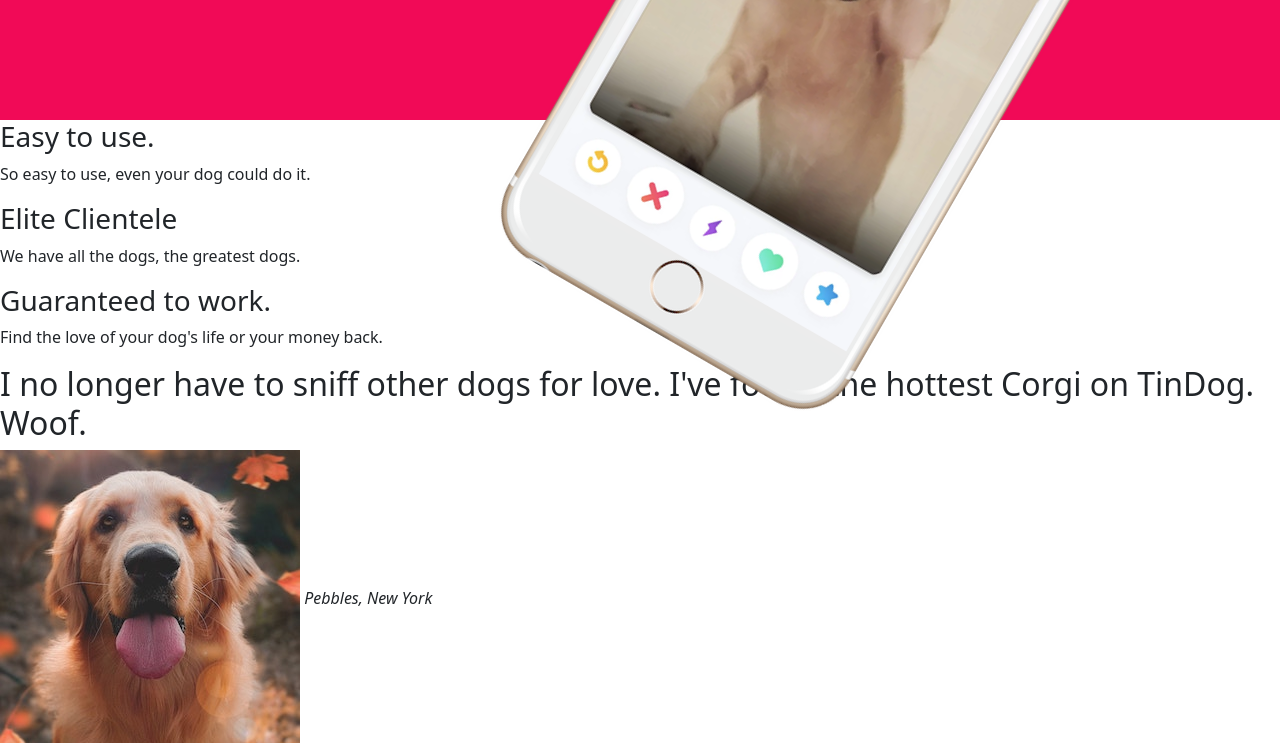
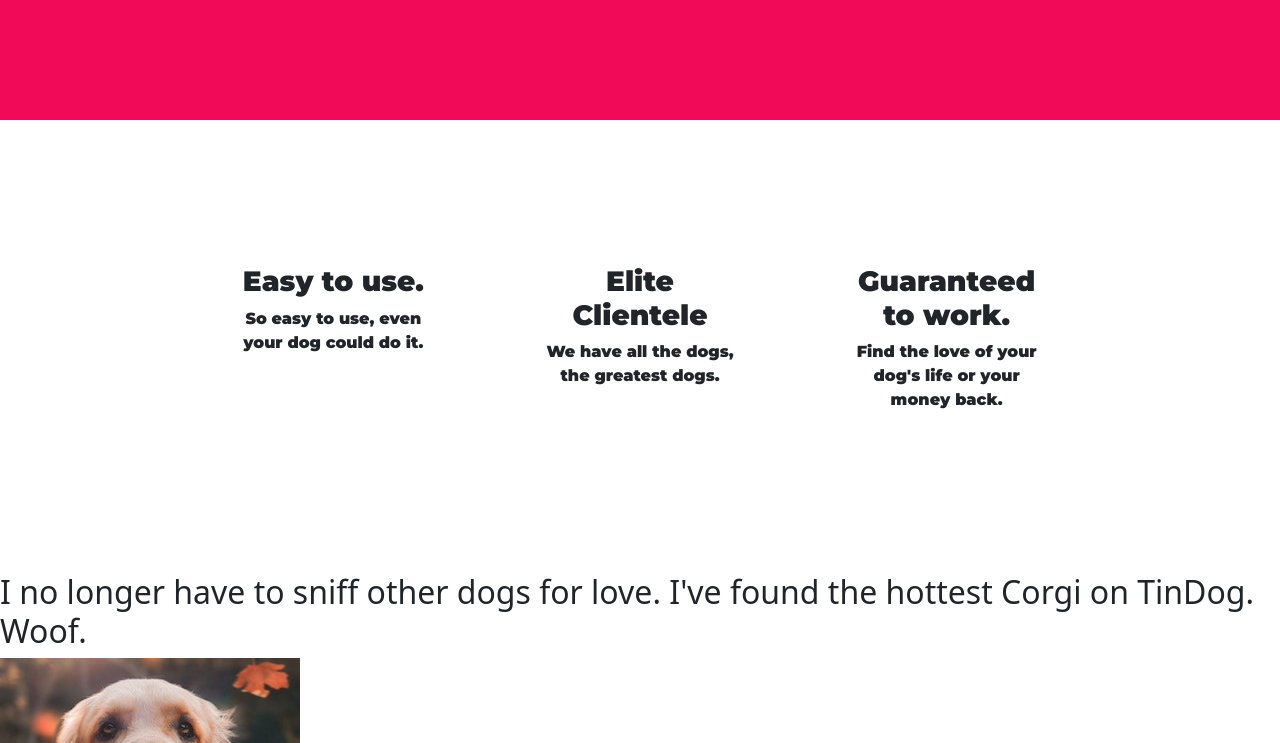
Before and after one commit to ANUSHKALA/Proj3_TinDog, a plain HTML site: page TinDog-Start-master/index.html in a window 1280 px wide. Shown: the part 1070-1813 px from the top of the page. Drawn offline with nearby package versions, Linux system fonts and the light colour scheme.

Commit message:
some changes

```diff
--- a/TinDog-Start-master/css/styles.css
+++ b/TinDog-Start-master/css/styles.css
@@ -14,7 +14,7 @@
 #h1 {
   color: aliceblue;
   font-family: "Montserrat", sans-serif;
-  font-weight: 900rem;
+  font-weight: 900;
   font-size: 5rem;
   line-height: 1.5;
   padding-bottom: 30px;
@@ -29,6 +29,19 @@
   font-size: 2rem;
 }
 .carousel {
-    position: absolute;
-    top: 650px;
-    transform: rotate(30deg);}
+    width: 50%;
+    bottom: 1px;
+    transform: rotate(25deg);
+}
+#features{
+    padding: 7% 15%;
+}
+
+.feature-box {
+    text-align: center;
+    padding: 6%;
+    font-family: "Montserrat", sans-serif;
+}
+#head {
+    font-weight: 300;
+}
--- a/TinDog-Start-master/index.html
+++ b/TinDog-Start-master/index.html
@@ -13,7 +13,7 @@
   <!-- google fonts -->
   <link rel="preconnect" href="https://fonts.googleapis.com">
   <link rel="preconnect" href="https://fonts.gstatic.com" crossorigin>
-  <link href="https://fonts.googleapis.com/css2?family=Montserrat:wght@500&family=Ubuntu:wght@300&display=swap" rel="stylesheet">
+  <link href="https://fonts.googleapis.com/css2?family=Montserrat:wght@900&family=Ubuntu:wght@300&display=swap" rel="stylesheet">
 
  <!-- css stylesheet -->
   <link rel="stylesheet" href="../TinDog-Start-master/css/styles.css">
@@ -85,15 +85,22 @@
   <!-- Features -->
 
   <section id="features">
+    <div class="row">
+      <div id="head" class="feature-box col-lg-4 col-md-12">
+        <h3 class="head">Easy to use.</h3>
+        <p>So easy to use, even your dog could do it.</p>
+      </div>
 
-    <h3>Easy to use.</h3>
-    <p>So easy to use, even your dog could do it.</p>
+      <div class="feature-box col-lg-4 col-md-12">
+        <h3 class="head">Elite Clientele</h3>
+        <p>We have all the dogs, the greatest dogs.</p>
+      </div>
 
-    <h3>Elite Clientele</h3>
-    <p>We have all the dogs, the greatest dogs.</p>
-
-    <h3>Guaranteed to work.</h3>
-    <p>Find the love of your dog's life or your money back.</p>
+      <div class="feature-box col-lg-4 col-md-12">
+        <h3 class="head">Guaranteed to work.</h3>
+        <p>Find the love of your dog's life or your money back.</p>
+      </div>
+    </div>
 
   </section>
 
@@ -116,7 +123,7 @@
   <!-- Press -->
 
   <section id="press">
-    <img src="images/techcrunch.png" alt="tc-logo">
+    <img src="../TinDog-Start-master/images/TechCrunch.png" alt="tc-logo">
     <img src="images/tnw.png" alt="tnw-logo">
     <img src="images/bizinsider.png" alt="biz-insider-logo">
     <img src="images/mashable.png" alt="mashable-logo">
```
